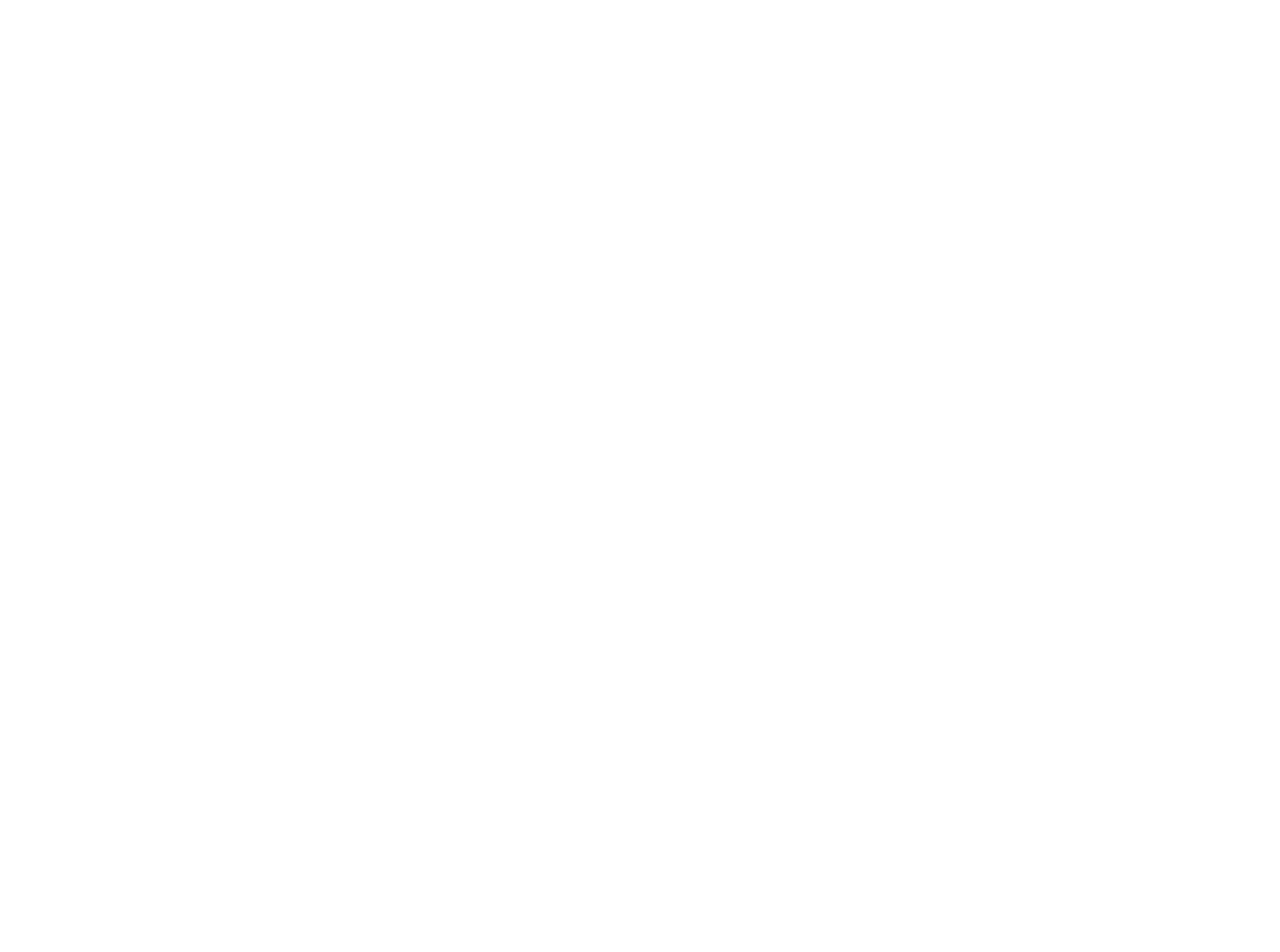
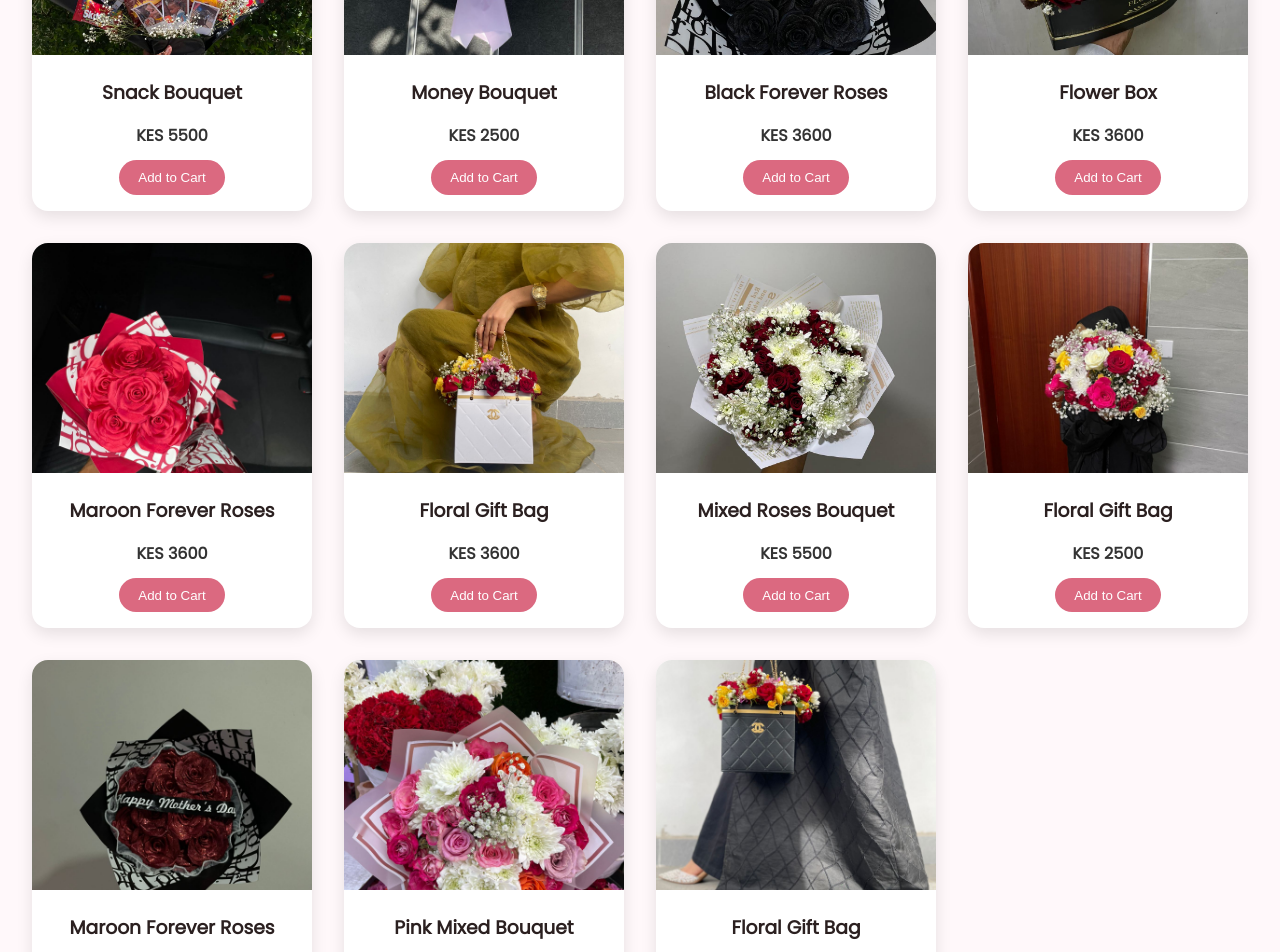
Before and after one commit to M-Saleh-N/capston-project-3, a React (Create React App) app: page /products in a window 1280 px wide. Shown: the part 1260-2212 px from the top of the page. Before the commit the page ends 1085 px from the top, so only its background shows below. Built offline with nearby package versions, Linux system fonts and the light colour scheme.

Commit message:
added new content

```diff
--- a/src/pages/Products.js
+++ b/src/pages/Products.js
@@ -7,7 +7,22 @@
 import blackGlittered from '../assets/black-glittered.jpg';
 import blackRoses from '../assets/black-roses.jpg';
 import moneyBouquet1 from '../assets/blue-money.jpg';
+import flowerBox from '../assets/flower-box.jpg';
+import maroonForever from '../assets/maroon-forever-roses.jpg';
+import moneyBouquet2 from '../assets/money-bouquet.jpg';
+import jipso from '../assets/red-roses-jipso.jpg';
+import snackBouquet from '../assets/snack-bouquet.jpg';
+import pinkForever from '../assets/pink-forever-roses.jpg';
 import cutePink from '../assets/cute-pink.jpg';
+import katty1 from '../assets/katty1.jpg';
+import katty2 from '../assets/katty2.jpg';
+import katty3 from '../assets/katty3.jpg';
+import mixedMroon from '../assets/mixed-maroon.jpg';
+import mothersDay from '../assets/mothers-day.jpg';
+
+
+
+
 import './Products.css';
 
 const ProductsPage = () => {
@@ -16,10 +31,21 @@
     { id: 2, name: 'Pink Roses', price: 950, imgUrl: pinkRoses },
     { id: 3, name: 'Maroon Roses', price: 1300, imgUrl: maroonRose },
     { id: 4, name: 'Photo Bouquet', price: 3600, imgUrl: photoBouquet },
-    { id: 5, name: 'Black Glittered Roses', price: 2500, imgUrl: blackGlittered },
+    { id: 5, name: 'Mixed Bouquet', price: 2500, imgUrl: jipso },
     { id: 6, name: 'Black Roses', price: 950, imgUrl: blackRoses },
     { id: 7, name: 'Money Bouquet', price: 1300, imgUrl: moneyBouquet1 },
-    { id: 8, name: 'Pink Forever Roses', price: 3600, imgUrl: cutePink },
+    { id: 8, name: 'Pink Forever Roses', price: 3600, imgUrl: pinkForever},
+    { id: 9, name: 'Snack Bouquet', price: 5500, imgUrl: snackBouquet },
+    { id: 10, name: 'Money Bouquet', price: 2500, imgUrl: moneyBouquet2 },
+    { id: 11, name: 'Black Forever Roses', price: 3600, imgUrl: blackGlittered },
+    { id: 12, name: 'Flower Box', price: 3600, imgUrl: flowerBox},
+    { id: 13, name: 'Maroon Forever Roses', price: 3600, imgUrl: maroonForever },
+    { id: 14, name: 'Floral Gift Bag', price: 3600, imgUrl: katty1},
+    { id: 15, name: 'Mixed Roses Bouquet', price: 5500, imgUrl:mixedMroon },
+    { id: 16, name: 'Floral Gift Bag', price: 2500, imgUrl: katty3},
+    { id: 17, name: 'Maroon Forever Roses', price: 3600, imgUrl:  mothersDay},
+    { id: 18, name: 'Pink Mixed Bouquet', price: 3600, imgUrl: cutePink},
+    { id: 19, name: 'Floral Gift Bag', price: 3600, imgUrl: katty2 },
   ];
 
   return (
```
Also changed, not shown: src/assets/red-roses-jipso.jpg (renamed from src/assets/red=roses-jipso.jpg).
